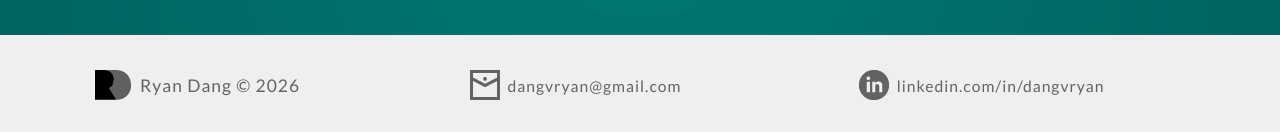
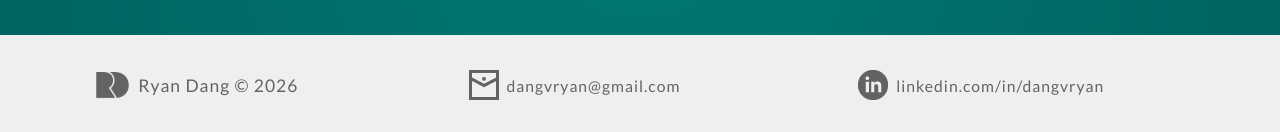
Before and after one commit to DangvRyan/dangvryan.github.io, a plain HTML site: page about.html in a window 1280 px wide. Shown: the part 665-797 px from the top of the page. Drawn offline with Linux system fonts and the light colour scheme; files whose address does not match are found by name.

Commit message:
Footer Logo Fix

```diff
--- a/about.html
+++ b/about.html
@@ -63,7 +63,7 @@
     <footer class="footer flex">
         <ul class="footcont">
             <li>
-                <img alt="Person Icon" src="assets/icon_logo.png">Ryan Dang &#169; <script>document.write( new Date().getFullYear() );</script>
+                <img alt="Person Icon" src="assets/icon_logogray.png">Ryan Dang &#169; <script>document.write( new Date().getFullYear() );</script>
             </li>
             <li>
                 <a href="mailto: dangvryan@gmail.com"><img alt="Mail Icon" src="assets/icon_mail.png">dangvryan@gmail.com</a>
```
Also changed, not shown: brand.html (+1 -1 lines), contact.html (+1 -1 lines), index.html (+1 -1 lines), info.html (+1 -1 lines), motion.html (+1 -1 lines), package.html (+1 -1 lines), promo.html (+1 -1 lines), type.html (+1 -1 lines), web.html (+1 -1 lines), assets/icon_logogray.png (added).
